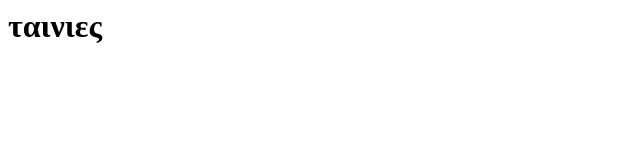
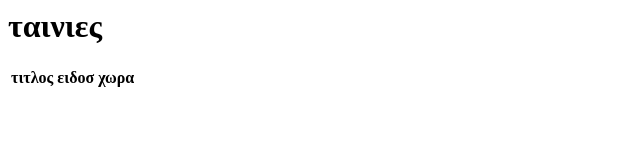
Before and after one commit to emilikongini/emilikongini.github.io, a plain HTML site: page tainies.html in a window 1280 px wide. Shown: the whole page, without its empty margins (0-640 px from the left). Drawn offline with Linux system fonts and the light colour scheme.

Commit message:
Update tainies.html

```diff
--- a/tainies.html
+++ b/tainies.html
@@ -5,5 +5,10 @@
 
   <Body>
     <h1> ταινιες</h1>
+    <table>
+     <tr>
+       <th> τιτλος </th><th> ειδοσ </th><th> χωρα  </th>
+      </tr>
+    </table>
     </body>
 </html>
```
